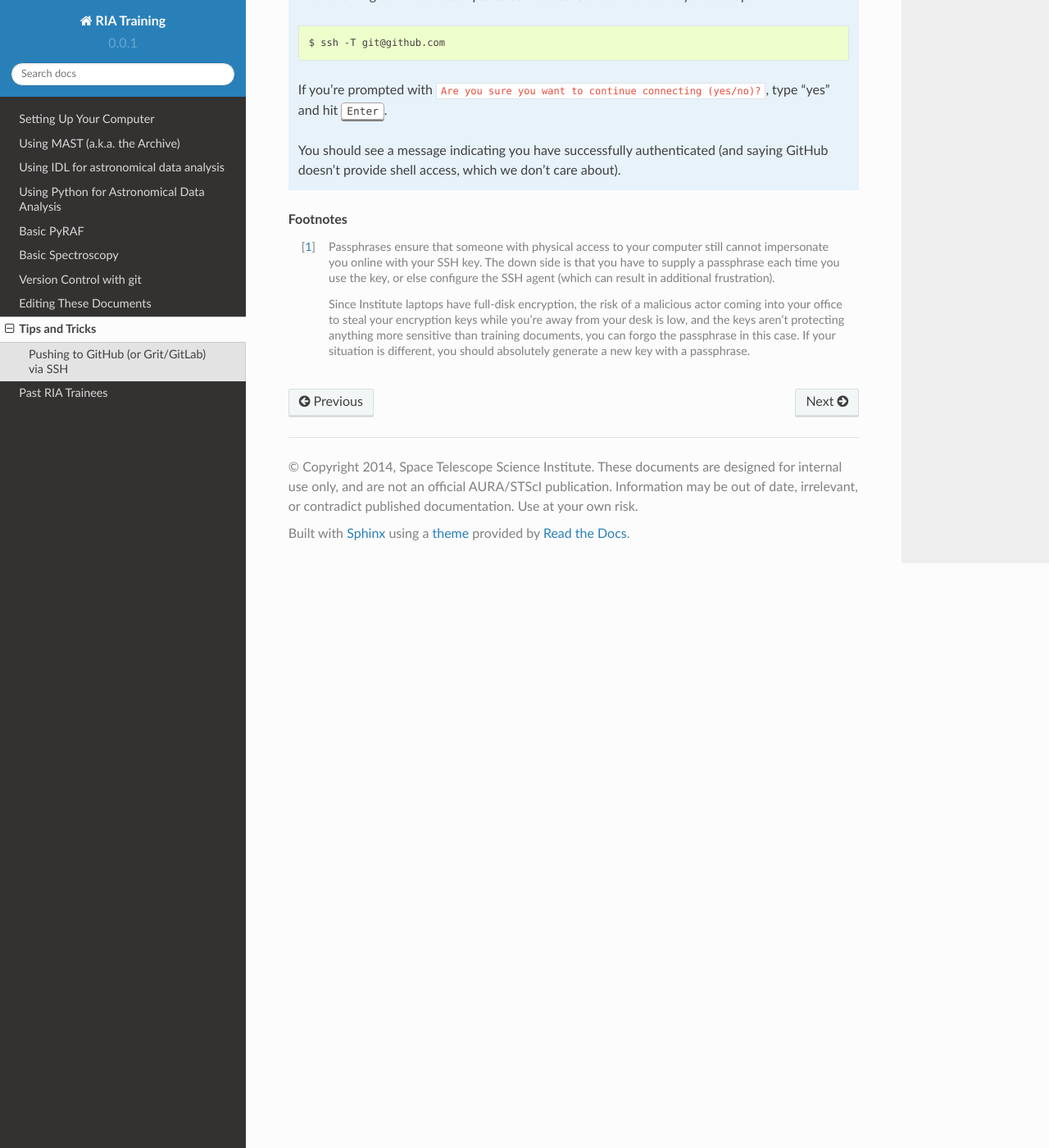
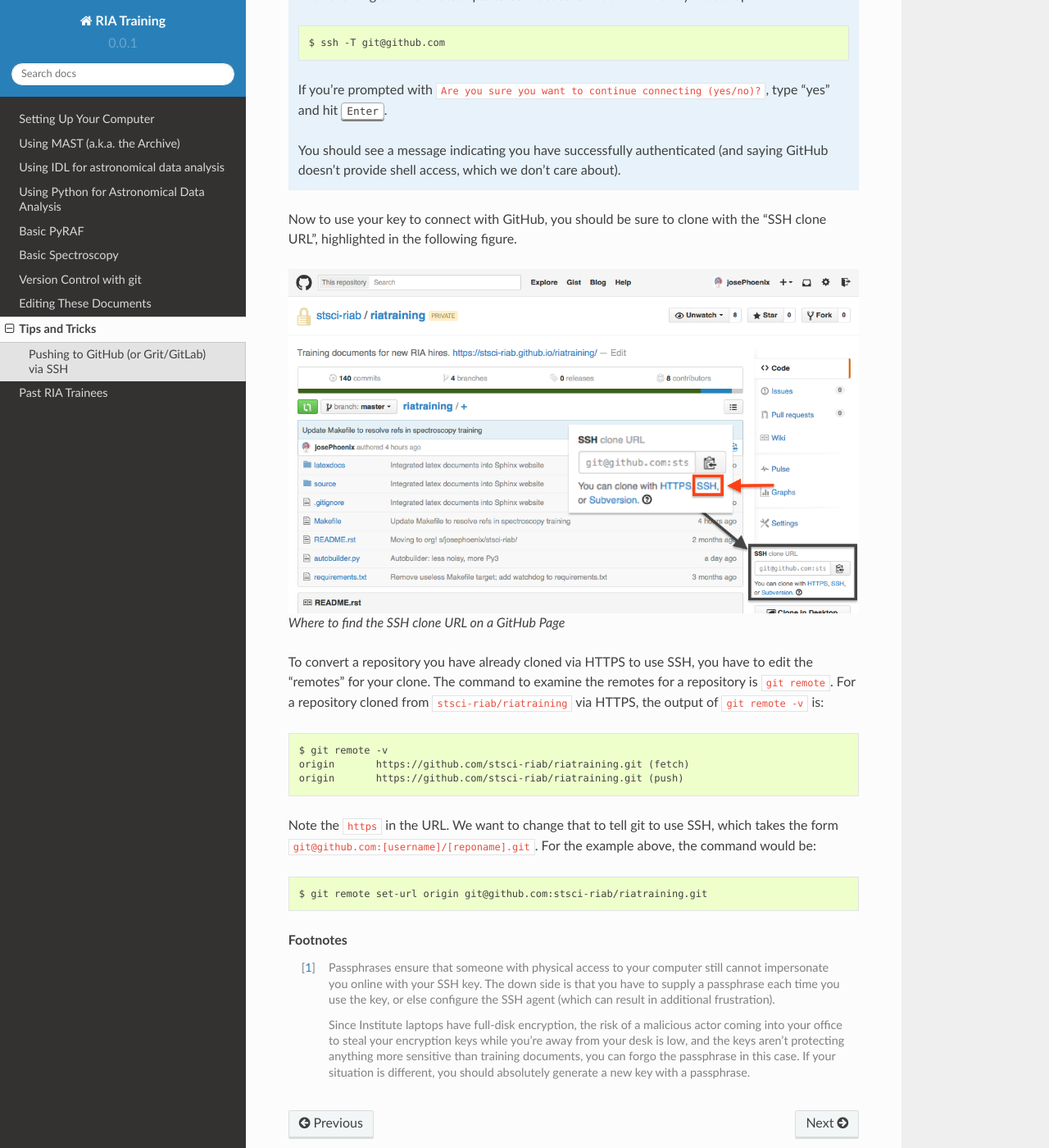
Before and after one commit to staceybright/training-library, a Sphinx documentation site: the page built from source/tricks.txt, in a window 1280 px wide and 1400 px high, scrolled down 1523 px. Shown: the whole window at 82% size. Built offline with Sphinx 7.4.7 and the Read the Docs theme 2.0.0, drawn with Linux system fonts in a browser that asks for light colours.

Commit message:
More details in the tricks entry on SSH clone

```diff
--- a/source/tricks.txt
+++ b/source/tricks.txt
@@ -67,6 +67,23 @@ If all went well, your computer will now securely identify itself to GitHub auto
 
    You should see a message indicating you have successfully authenticated (and saying GitHub doesn't provide shell access, which we don't care about).
 
+Now to use your key to connect with GitHub, you should be sure to clone with the "SSH clone URL", highlighted in the following figure.
+
+.. figure:: figures/tips/ssh_clone_url.png
+   :alt: Where to find the SSH clone URL on a GitHub Page
+
+   Where to find the SSH clone URL on a GitHub Page
+
+To convert a repository you have already cloned via HTTPS to use SSH, you have to edit the "remotes" for your clone. The command to examine the remotes for a repository is ``git remote``. For a repository cloned from ``stsci-riab/riatraining`` via HTTPS, the output of ``git remote -v`` is::
+
+   $ git remote -v
+   origin	https://github.com/stsci-riab/riatraining.git (fetch)
+   origin	https://github.com/stsci-riab/riatraining.git (push)
+
+Note the ``https`` in the URL. We want to change that to tell git to use SSH, which takes the form ``git@github.com:[username]/[reponame].git``. For the example above, the command would be::
+
+   $ git remote set-url origin git@github.com:stsci-riab/riatraining.git
+
 .. rubric:: Footnotes
 
 .. [#passphrase] Passphrases ensure that someone with physical access to your computer still cannot impersonate you online with your SSH key. The down side is that you have to supply a passphrase each time you use the key, or else configure the SSH agent (which can result in additional frustration).
```
